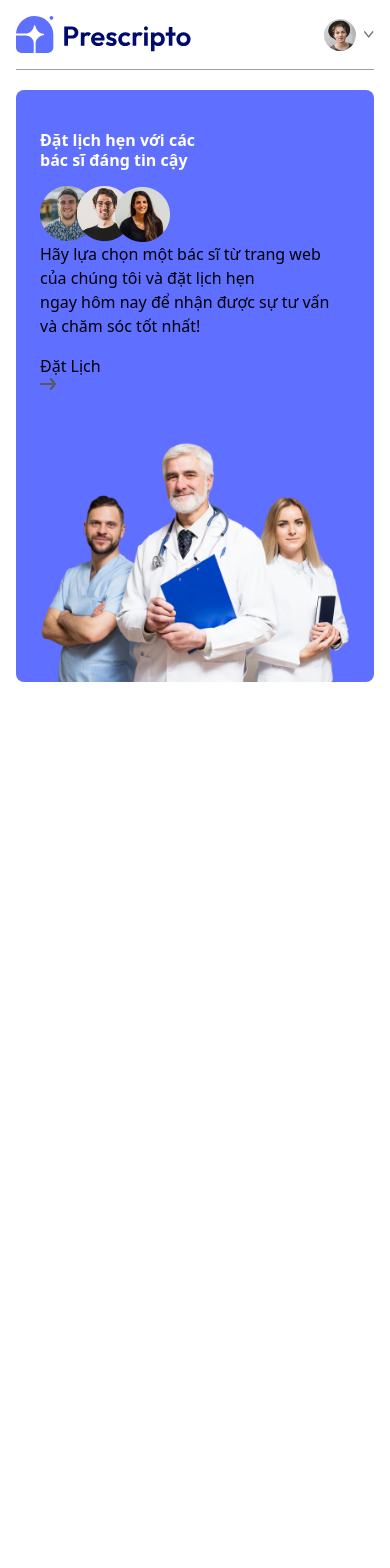
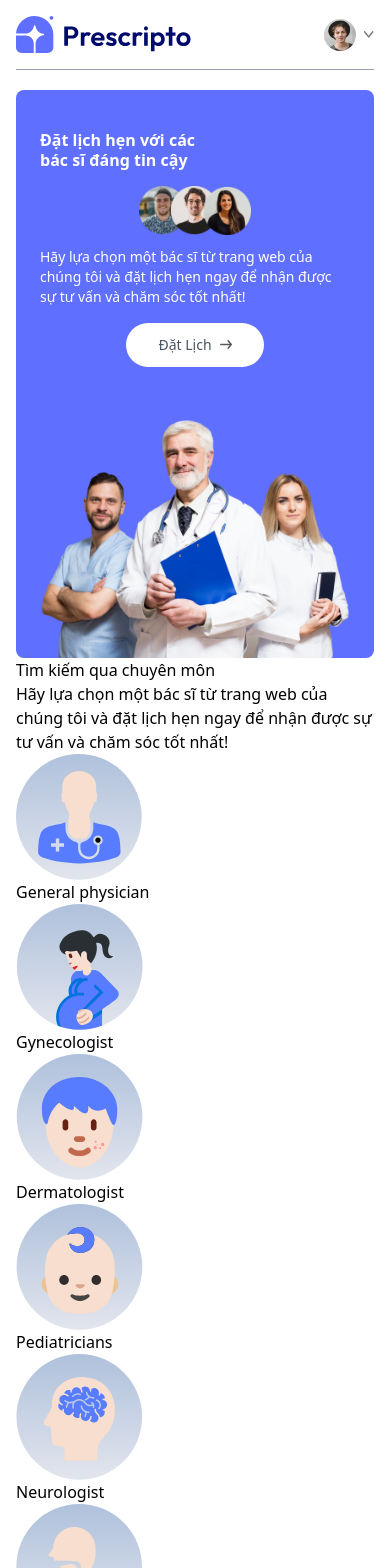
Before and after one commit to Phuoc1110/Dr-Appointment, a React (Vite) app in the folder frontend/: page / in a window 390 px wide. Shown: the top 1568 px of the page. Before the commit the page ends 844 px from the top, so only its background shows below. Built offline with nearby package versions, Linux system fonts and the light colour scheme.

Commit message:
Speciality

```diff
--- a/frontend/src/components/Header.jsx
+++ b/frontend/src/components/Header.jsx
@@ -10,12 +10,12 @@ const Header = () => {
             <p className='text-3x1 md:text-5xl text-white font-semibold leading-tight md:leading-tight lg:leadingtight'>
                 Đặt lịch hẹn với các <br />bác sĩ đáng tin cậy
             </p>
-            <div>
-                <img src={assets.group_profiles} alt="" />
-                <p>Hãy lựa chọn một bác sĩ từ trang web của chúng tôi và đặt lịch hẹn <br /> ngay hôm nay để nhận được sự tư vấn và chăm sóc tốt nhất! </p>
+            <div className='flex flex-col md:flex-row items-center gap-3 text-white text-sm font-light'>
+                <img className='w-28' src={assets.group_profiles} alt="" />
+                <p>Hãy lựa chọn một bác sĩ từ trang web của chúng tôi và đặt lịch hẹn <br className='hidden sm:block' /> ngay để nhận được sự tư vấn và chăm sóc tốt nhất! </p>
             </div>
-            <a href="">
-                Đặt Lịch <img src={assets.arrow_icon} alt="" />
+            <a href="#speciality" className='flex items-center gap-2 bg-white px-8 py-3 rounded-full text-gray-600 text-sm m-auto md:m-0 hover:scale-105 transition-all duration-300'>
+                Đặt Lịch <img className='w-3' src={assets.arrow_icon} alt="" />
             </a>
         </div>
 
--- a/frontend/src/components/Navbar.jsx
+++ b/frontend/src/components/Navbar.jsx
@@ -39,9 +39,9 @@ const Navbar = () => {
                     <img className='w-2.5' src={assets.dropdown_icon} alt="" />
                     <div className='absolute top-5 right-10 pt-14 text-base font-medium text-gray-600 z-20 hidden group-hover:block'>
                         <div className='min-w-48 bg-stone-100 rounded flex flex-col gap-4 p-4'>
-                            <p onClick={()=>navigate('/my-profile')} className='hover:text-black cursor-pointer' >Profile</p>
-                            <p onClick={()=>navigate('/my-appointments')} className='hover:text-black cursor-pointer'>Appointments</p>
-                            <p onClick={()=>setToken(false)} className='hover:text-black cursor-pointer'>Logout</p>
+                            <p onClick={()=>navigate('/my-profile')} className='hover:text-black cursor-pointer' >Thông Tin Cá Nhân</p>
+                            <p onClick={()=>navigate('/my-appointments')} className='hover:text-black cursor-pointer'>Lịch Hẹn</p>
+                            <p onClick={()=>setToken(false)} className='hover:text-black cursor-pointer'>Đăng Xuất</p>
                         </div>
                     </div>
                 </div>
--- /dev/null
+++ b/frontend/src/components/SpecialityMenu.jsx
@@ -0,0 +1,22 @@
+import React from 'react'
+import {Link} from 'react-router-dom'
+import {specialityData} from '../assets/assets_frontend/assets'
+
+const SpecialityMenu = () => {
+  return (
+    <div id='speciality'>
+        <h1>Tìm kiếm qua chuyên môn</h1>
+        <p>Hãy lựa chọn một bác sĩ từ trang web của chúng tôi và đặt lịch hẹn ngay để nhận được sự tư vấn và chăm sóc tốt nhất!</p>
+        <div>
+            {specialityData.map((item,index)=>(
+                <Link key={index} to={`/doctors/${item.speciality}`}>
+                    <img src={item.image} alt="" />
+                    <p>{item.speciality}</p>
+                </Link>
+            ))}
+        </div>
+    </div>
+  )
+}
+
+export default SpecialityMenu
--- a/frontend/src/pages/Home.jsx
+++ b/frontend/src/pages/Home.jsx
@@ -1,10 +1,12 @@
 import React from 'react'
 import Header from '../components/Header'
+import SpecialityMenu from '../components/SpecialityMenu'
 
 const Home = () => {
   return (
     <div>
         <Header/>
+        <SpecialityMenu/>
     </div>
   )
 }
```
